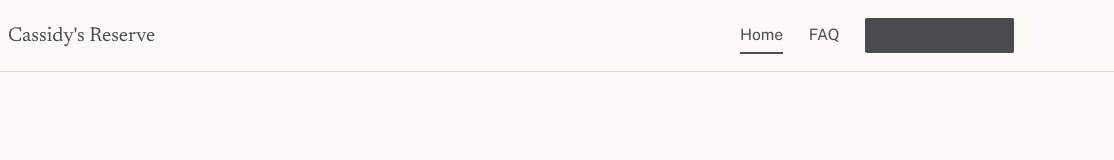
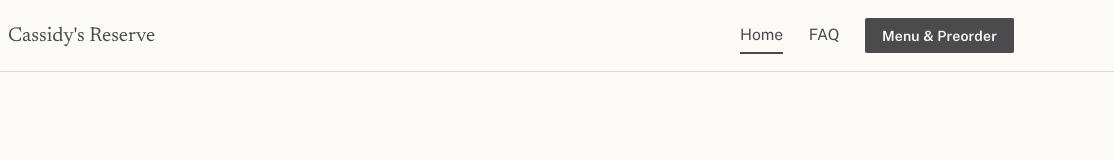
Before and after one commit to saltwaterbusinessstudio-del/v2cr, a website: page index.html in a window 1280 px wide. Shown: the top 160 px of the page, 166-1280 px from the left. Drawn offline with nearby package versions, Linux system fonts and the light colour scheme.

Commit message:
Update website

```diff
--- a/style.css
+++ b/style.css
@@ -59,6 +59,13 @@ p { margin: 0 0 1em; max-width: 62ch; }
   padding: .85rem 1.4rem; border-radius: 2px; border: 1.5px solid var(--charcoal);
   transition: background .15s, color .15s, border-color .15s;
 }
+
+.site-header .nav a.btn.small,
+.site-header .nav a.btn.small:link,
+.site-header .nav a.btn.small:visited {
+  color: var(--paper);
+}
+
 .btn:hover { background: var(--wheat-dark); border-color: var(--wheat-dark); color: #fff; }
 .btn.ghost { background: transparent; color: var(--charcoal); }
 .btn.ghost:hover { background: var(--charcoal); border-color: var(--charcoal); color: var(--paper); }
```
Also changed, not shown: .wrangler/cache/wrangler-account.json (added).
